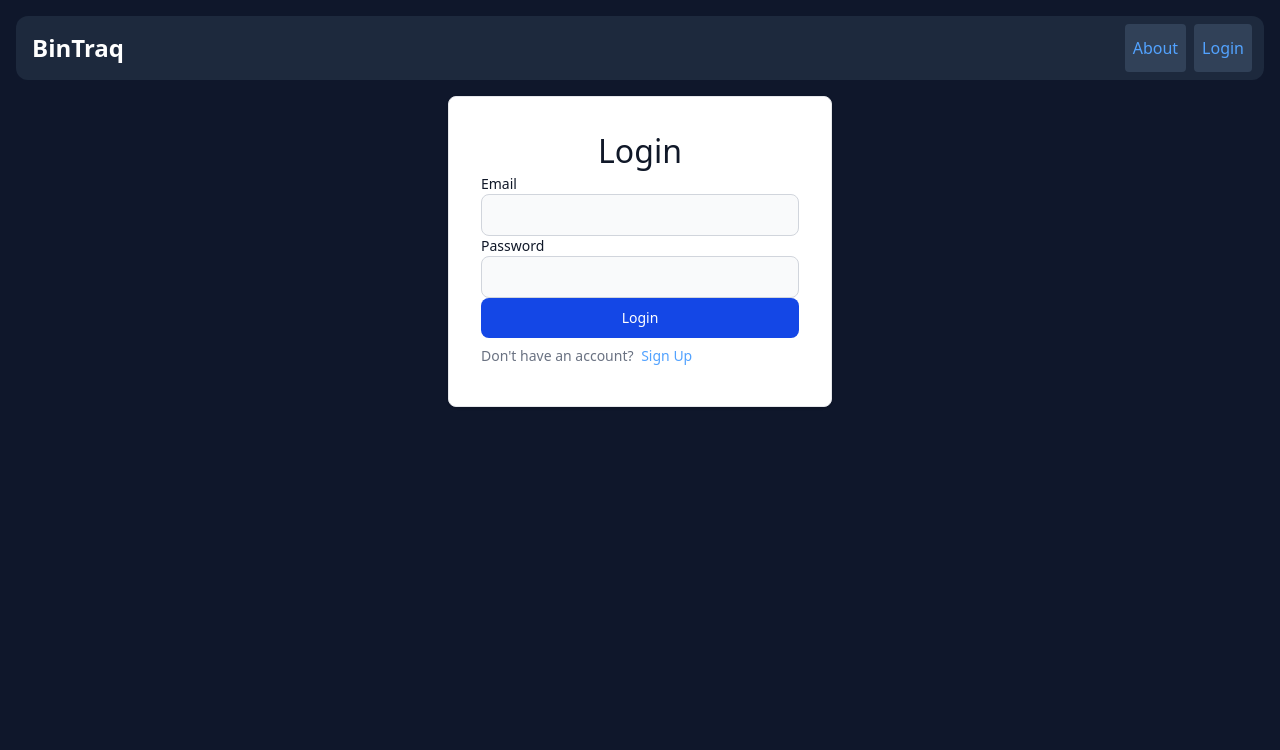
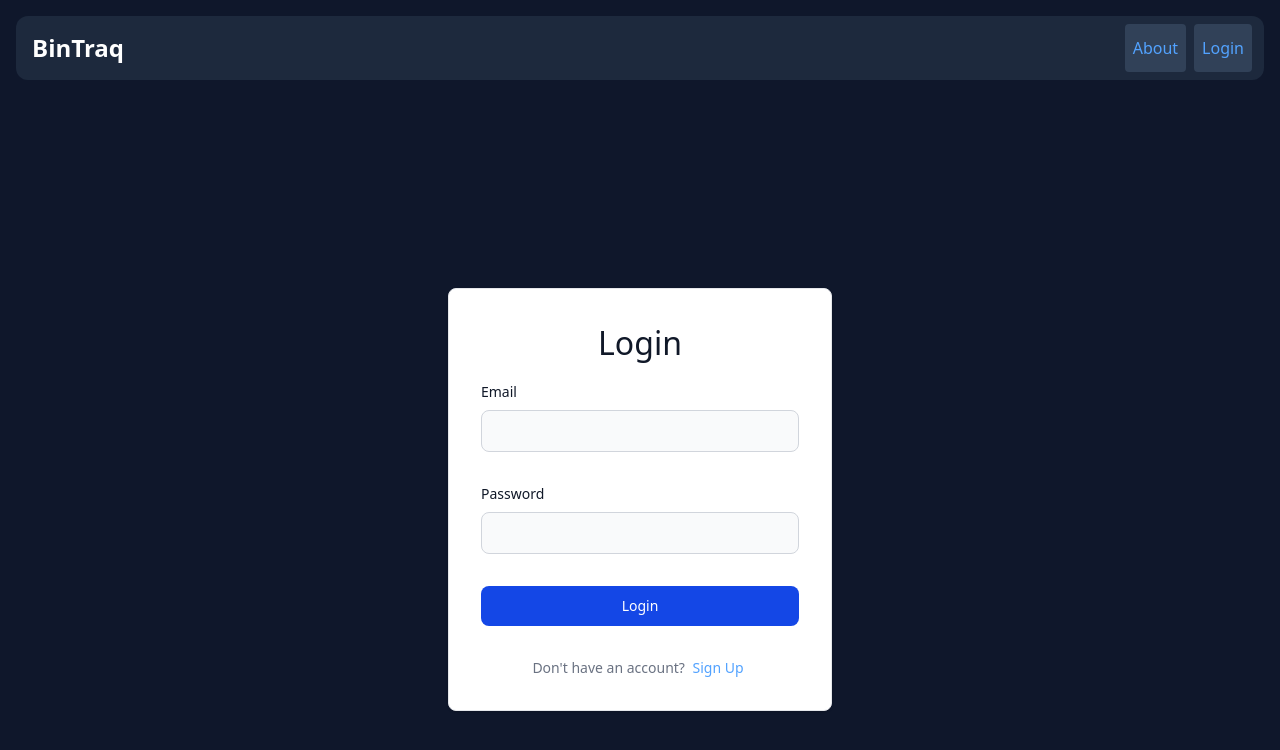
Before and after one commit to kwila-cloud/bintraq, a Vue app in the folder app/: page /login in a window 1280 px wide. Shown: the top 750 px of the page. Built offline with nearby package versions, Linux system fonts and the light colour scheme; no server answers.

Commit message:
clean up

```diff
--- a/app/src/assets/main.css
+++ b/app/src/assets/main.css
@@ -1,15 +1,6 @@
 @import 'tailwindcss';
 
-*,
-*::before,
-*::after {
-  box-sizing: border-box;
-  margin: 0;
-  font-weight: normal;
-}
-
 body {
-
   color: var(--color-white);
   background: var(--color-slate-900);
 }
--- a/app/src/views/LoginPage.vue
+++ b/app/src/views/LoginPage.vue
@@ -1,27 +1,27 @@
 <script setup lang="ts">
-import { ref } from 'vue'
-import { supabase } from '@/lib/supabaseClient'
-import { useRouter } from 'vue-router'
+import { ref } from "vue";
+import { supabase } from "@/lib/supabaseClient";
+import { useRouter } from "vue-router";
 
-const email = ref('')
-const password = ref('')
-const error = ref('')
-const isLogin = ref(true) // Toggle between login and signup
-const router = useRouter()
+const email = ref("");
+const password = ref("");
+const error = ref("");
+const isLogin = ref(true); // Toggle between login and signup
+const router = useRouter();
 
 async function signIn() {
   try {
     const { error: authError } = await supabase.auth.signInWithPassword({
       email: email.value,
       password: password.value,
-    })
+    });
     if (authError) {
-      error.value = authError.message
+      error.value = authError.message;
     } else {
-      router.push('/')
+      router.push("/");
     }
   } catch (e: any) {
-    error.value = e.message
+    error.value = e.message;
   }
 }
 
@@ -30,46 +30,91 @@
     const { error: authError } = await supabase.auth.signUp({
       email: email.value,
       password: password.value,
-    })
+    });
     if (authError) {
-      error.value = authError.message
+      error.value = authError.message;
     } else {
       // Optionally, redirect or show a success message
-      router.push('/')
+      router.push("/");
     }
   } catch (e: any) {
-    error.value = e.message
+    error.value = e.message;
   }
 }
 
 function toggleForm() {
-  isLogin.value = !isLogin.value
-  error.value = '' // Clear any previous errors
+  isLogin.value = !isLogin.value;
+  error.value = ""; // Clear any previous errors
 }
 </script>
 
 <template>
-  <div class="flex justify-center mt-24">
-    <div class="w-full max-w-sm p-4 bg-white border border-gray-200 rounded-lg shadow sm:p-6 md:p-8 dark:bg-gray-800 dark:border-gray-700">
-      <h1 class="text-xl font-medium text-gray-900 dark:text-white text-center mb-4">{{ isLogin ? 'Login' : 'Sign Up' }}</h1>
-      <div v-if="error" class="bg-red-100 border border-red-400 text-red-700 px-4 py-3 rounded relative mb-4" role="alert">
+  <div class="flex justify-center mt-48">
+    <div
+      class="w-full max-w-sm p-4 bg-white border border-gray-200 rounded-lg shadow sm:p-6 md:p-8 dark:bg-gray-800 dark:border-gray-700"
+    >
+      <h1
+        class="text-xl font-medium text-gray-900 dark:text-white text-center mb-4"
+      >
+        {{ isLogin ? "Login" : "Sign Up" }}
+      </h1>
+      <div
+        v-if="error"
+        class="bg-red-100 border border-red-400 text-red-700 px-4 py-3 rounded relative mb-4"
+        role="alert"
+      >
         <strong class="font-bold">Error!</strong>
         <span class="block sm:inline">{{ error }}</span>
       </div>
-      <form @submit.prevent="isLogin ? signIn() : signUp()" class="space-y-4">
+      <form
+        @submit.prevent="isLogin ? signIn() : signUp()"
+        class="space-y-4 flex flex-col gap-4"
+      >
         <div>
-          <label for="email" class="block mb-2 text-sm font-medium text-gray-900 dark:text-white">Email</label>
-          <input type="email" id="email" v-model="email" class="bg-gray-50 border border-gray-300 text-gray-900 text-sm rounded-lg focus:ring-blue-500 focus:border-blue-500 block w-full p-2.5 dark:bg-gray-700 dark:border-gray-600 dark:placeholder-gray-400 dark:text-white dark:focus:ring-blue-500 dark:focus:border-blue-500" required />
+          <label
+            for="email"
+            class="block mb-2 text-sm font-medium text-gray-900 dark:text-white"
+            >Email</label
+          >
+          <input
+            type="email"
+            id="email"
+            v-model="email"
+            class="bg-gray-50 border border-gray-300 text-gray-900 text-sm rounded-lg focus:ring-blue-500 focus:border-blue-500 block w-full p-2.5 dark:bg-gray-700 dark:border-gray-600 dark:placeholder-gray-400 dark:text-white dark:focus:ring-blue-500 dark:focus:border-blue-500"
+            required
+          />
         </div>
         <div>
-          <label for="password" class="block mb-2 text-sm font-medium text-gray-900 dark:text-white">Password</label>
-          <input type="password" id="password" v-model="password" class="bg-gray-50 border border-gray-300 text-gray-900 text-sm rounded-lg focus:ring-blue-500 focus:border-blue-500 block w-full p-2.5 dark:bg-gray-700 dark:border-gray-600 dark:placeholder-gray-400 dark:text-white dark:focus:ring-blue-500 dark:focus:border-blue-500" required />
+          <label
+            for="password"
+            class="block mb-2 text-sm font-medium text-gray-900 dark:text-white"
+            >Password</label
+          >
+          <input
+            type="password"
+            id="password"
+            v-model="password"
+            class="bg-gray-50 border border-gray-300 text-gray-900 text-sm rounded-lg focus:ring-blue-500 focus:border-blue-500 block w-full p-2.5 dark:bg-gray-700 dark:border-gray-600 dark:placeholder-gray-400 dark:text-white dark:focus:ring-blue-500 dark:focus:border-blue-500"
+            required
+          />
         </div>
-        <button type="submit" class="w-full text-white bg-blue-700 hover:bg-blue-800 focus:ring-4 focus:outline-none focus:ring-blue-300 font-medium rounded-lg text-sm px-5 py-2.5 text-center dark:bg-blue-600 dark:hover:bg-blue-700 dark:focus:ring-blue-800">{{ isLogin ? 'Login' : 'Sign Up' }}</button>
-        <p class="text-sm font-light text-gray-500 dark:text-gray-400">
-          {{ isLogin ? "Don't have an account?" : 'Already have an account?' }}
-          <a href="#" @click.prevent="toggleForm" class="font-medium text-blue-600 hover:underline dark:text-blue-500">{{ isLogin ? 'Sign Up' : 'Login' }}</a>
-        </p>
+        <button
+          type="submit"
+          class="w-full text-white bg-blue-700 hover:bg-blue-800 focus:ring-4 focus:outline-none focus:ring-blue-300 font-medium rounded-lg text-sm px-5 py-2.5 text-center dark:bg-blue-600 dark:hover:bg-blue-700 dark:focus:ring-blue-800"
+        >
+          {{ isLogin ? "Login" : "Sign Up" }}
+        </button>
+        <div
+          class="text-sm font-light text-gray-500 dark:text-gray-400 text-center"
+        >
+          {{ isLogin ? "Don't have an account?" : "Already have an account?" }}
+          <a
+            href="#"
+            @click.prevent="toggleForm"
+            class="font-medium text-blue-600 hover:underline dark:text-blue-500"
+            >{{ isLogin ? "Sign Up" : "Login" }}</a
+          >
+        </div>
       </form>
     </div>
   </div>
```
